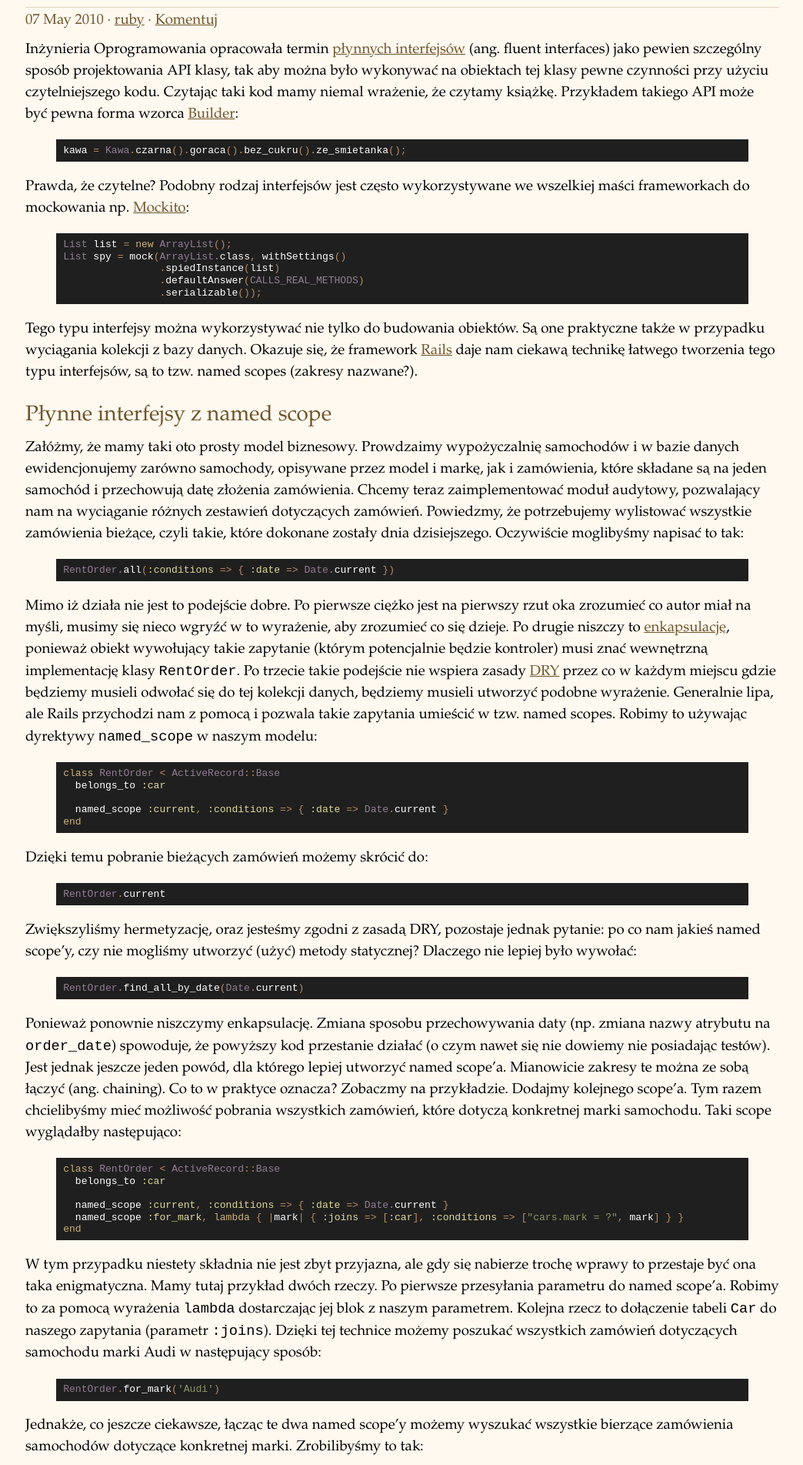
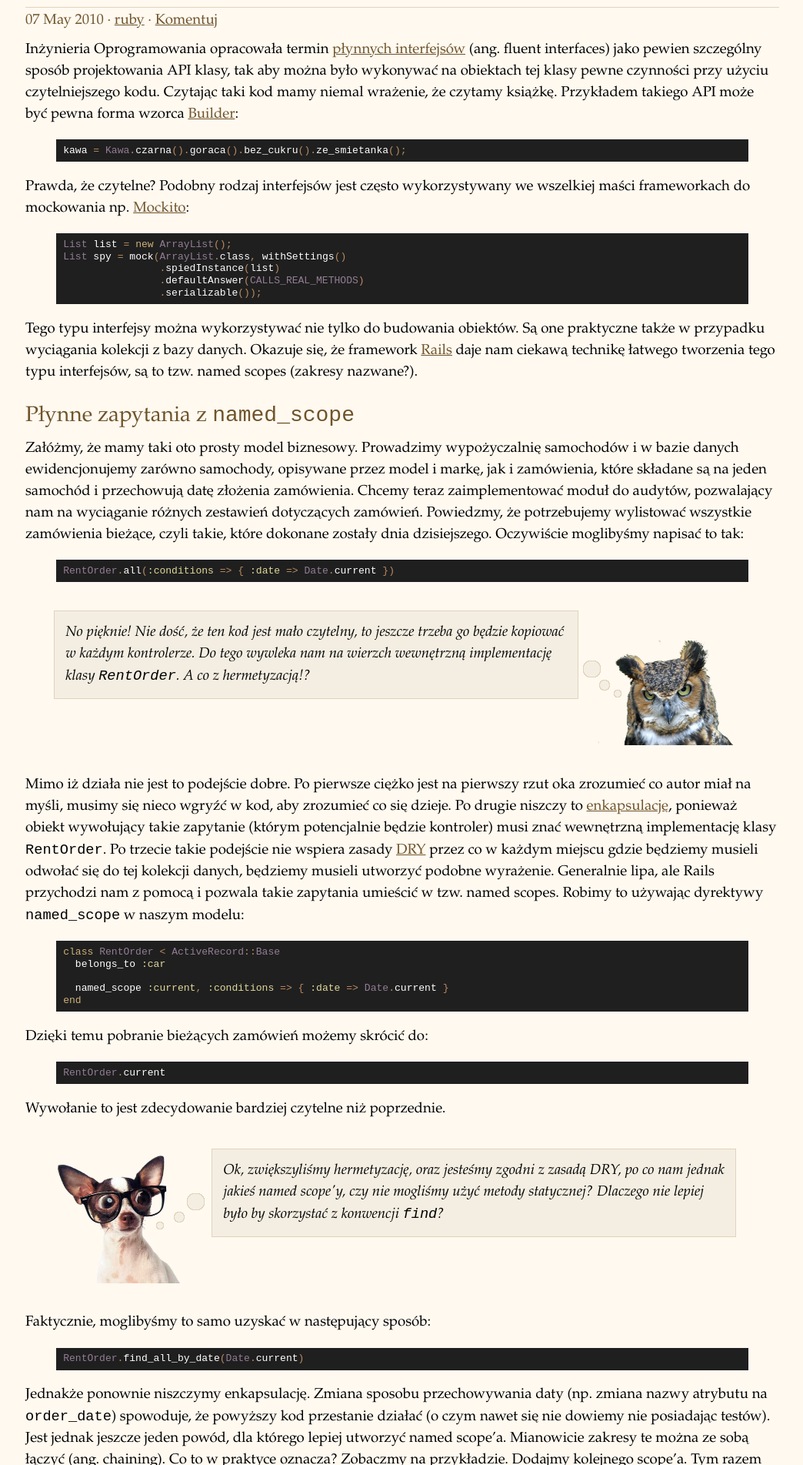
Before and after one commit to michalorman/michalorman-blog-old, a Jekyll site: the page built from blog/ruby/_posts/2010-05-07-plynne-zapytania-w-rails.markdown, in a window 1280 px wide. Shown: the part 373-2276 px from the top of the page at 77% size, without its empty margins (117-1161 px from the left). Built offline with Jekyll 4.4.1, drawn with Linux system fonts in a browser that asks for light colours; Markdown is read by kramdown in place of the engine named in the settings; comment, search, counter and statistics services are not loaded; some of the changed text lies outside the part shown.

Commit message:
Updated named scope post.

```diff
--- a/blog/prince2/_posts/2010-05-01-zarzadzanie-z-wykorzystaniem-tolerancji-w-prince2.markdown
+++ b/blog/prince2/_posts/2010-05-01-zarzadzanie-z-wykorzystaniem-tolerancji-w-prince2.markdown
@@ -68,7 +68,7 @@ narzucono nam następujące wskaźniki (ograniczenia) wykonania wraz z tolerancj
   </tr>
 </table>
 
-<div class="hola">
+<div class="hola_dog">
 <p>Hola, Hola! Jaki jest sens ustalania ujemnej granicy tolerancji dla kosztów i czasu? Czyż nie jest dobrze, gdy
 projekt szacowany na 2 miliony zrobimy za pół, albo zamiast w 18 miesięcy zrobimy go w 6?</p>
 </div>
--- a/blog/ruby/_posts/2010-05-07-plynne-zapytania-w-rails.markdown
+++ b/blog/ruby/_posts/2010-05-07-plynne-zapytania-w-rails.markdown
@@ -14,7 +14,7 @@ książkę. Przykładem takiego API może być pewna forma wzorca [Builder](http
 kawa = Kawa.czarna().goraca().bez_cukru().ze_smietanka();
 {% endhighlight %}
 
-Prawda, że czytelne? Podobny rodzaj interfejsów jest często wykorzystywane we wszelkiej maści frameworkach do
+Prawda, że czytelne? Podobny rodzaj interfejsów jest często wykorzystywany we wszelkiej maści frameworkach do
 mockowania np. [Mockito](http://mockito.org/):
 
 {% highlight java %}
@@ -29,11 +29,11 @@ Tego typu interfejsy można wykorzystywać nie tylko do budowania obiektów. Są
 wyciągania kolekcji z bazy danych. Okazuje się, że framework [Rails](http://rubyonrails.org/) daje nam ciekawą
 technikę łatwego tworzenia tego typu interfejsów, są to tzw. named scopes (zakresy nazwane?).
 
-## Płynne interfejsy z named scope
+## Płynne zapytania z ``named_scope``
 
-Załóżmy, że mamy taki oto prosty model biznesowy. Prowdzaimy wypożyczalnię samochodów i w bazie danych ewidencjonujemy
+Załóżmy, że mamy taki oto prosty model biznesowy. Prowadzimy wypożyczalnię samochodów i w bazie danych ewidencjonujemy
 zarówno samochody, opisywane przez model i markę, jak i zamówienia, które składane są na jeden samochód i przechowują
-datę złożenia zamówienia. Chcemy teraz zaimplementować moduł audytowy, pozwalający nam na wyciąganie różnych
+datę złożenia zamówienia. Chcemy teraz zaimplementować moduł do audytów, pozwalający nam na wyciąganie różnych
 zestawień dotyczących zamówień. Powiedzmy, że potrzebujemy wylistować wszystkie zamówienia bieżące, czyli takie, które
 dokonane zostały dnia dzisiejszego. Oczywiście moglibyśmy napisać to tak:
 
@@ -41,8 +41,13 @@ dokonane zostały dnia dzisiejszego. Oczywiście moglibyśmy napisać to tak:
 RentOrder.all(:conditions => { :date => Date.current })
 {% endhighlight %}
 
+<div class="wise_owl">
+<p>No pięknie! Nie dość, że ten kod jest mało czytelny, to jeszcze trzeba go będzie kopiować w każdym kontrolerze.
+Do tego wywleka nam na wierzch wewnętrzną implementację klasy <code>RentOrder</code>. A co z hermetyzacją!?</p>
+</div>
+
 Mimo iż działa nie jest to podejście dobre. Po pierwsze ciężko jest na pierwszy rzut oka zrozumieć co autor miał
-na myśli, musimy się nieco wgryźć w to wyrażenie, aby zrozumieć co się dzieje. Po drugie niszczy to [enkapsulację](http://pl.wikipedia.org/wiki/Hermetyzacja), ponieważ obiekt wywołujący
+na myśli, musimy się nieco wgryźć w kod, aby zrozumieć co się dzieje. Po drugie niszczy to [enkapsulację](http://pl.wikipedia.org/wiki/Hermetyzacja), ponieważ obiekt wywołujący
 takie zapytanie (którym potencjalnie będzie kontroler) musi znać wewnętrzną implementację klasy ``RentOrder``. Po
 trzecie takie podejście nie wspiera zasady [DRY](http://pl.wikipedia.org/wiki/DRY) przez co w każdym miejscu gdzie
 będziemy musieli odwołać się do tej kolekcji danych, będziemy musieli utworzyć podobne wyrażenie. Generalnie lipa,
@@ -63,14 +68,20 @@ Dzięki temu pobranie bieżących zamówień możemy skrócić do:
 RentOrder.current
 {% endhighlight %}
 
-Zwiększyliśmy hermetyzację, oraz jesteśmy zgodni z zasadą DRY, pozostaje jednak pytanie: po co nam jakieś named
-scope'y, czy nie mogliśmy utworzyć (użyć) metody statycznej? Dlaczego nie lepiej było wywołać:
+Wywołanie to jest zdecydowanie bardziej czytelne niż poprzednie.
+
+<div class="hola_dog">
+<p>Ok, zwiększyliśmy hermetyzację, oraz jesteśmy zgodni z zasadą DRY, po co nam jednak jakieś named
+scope'y, czy nie mogliśmy użyć metody statycznej? Dlaczego nie lepiej było by skorzystać z konwencji <code>find</code>?</p>
+</div>
+
+Faktycznie, moglibyśmy to samo uzyskać w następujący sposób:
 
 {% highlight ruby %}
 RentOrder.find_all_by_date(Date.current)
 {% endhighlight %}
 
-Ponieważ ponownie niszczymy enkapsulację. Zmiana sposobu przechowywania daty (np. zmiana nazwy atrybutu na
+Jednakże ponownie niszczymy enkapsulację. Zmiana sposobu przechowywania daty (np. zmiana nazwy atrybutu na
 ``order_date``) spowoduje, że powyższy kod przestanie działać (o czym nawet się nie dowiemy nie posiadając testów).
 Jest jednak jeszcze jeden powód, dla którego lepiej utworzyć named scope'a. Mianowicie zakresy te można ze
 sobą łączyć (ang. chaining). Co to w praktyce oznacza? Zobaczmy na przykładzie. Dodajmy kolejnego scope'a. Tym
@@ -96,7 +107,9 @@ poszukać wszystkich zamówień dotyczących samochodu marki Audi w następując
 RentOrder.for_mark('Audi')
 {% endhighlight %}
 
-Jednakże, co jeszcze ciekawsze, łącząc te dwa named scope'y możemy wyszukać wszystkie bierzące zamówienia samochodów
+### Łączenie ``named_scope``
+
+Rails pozwala nam łączyć named scope'y w ciągi. Łącząc dwa nasze named scope'y możemy wyszukać wszystkie bieżące zamówienia samochodów
 dotyczące konkretnej marki. Zrobilibyśmy to tak:
 
 {% highlight ruby %}
@@ -109,10 +122,40 @@ Rails połączy te zapytania, generując w wyniku jedno, odpowiednio skonstruowa
 SELECT "rent_orders".* FROM "rent_orders" INNER JOIN "cars" ON "cars".id = "rent_orders".car_id WHERE ((cars.mark = 'Audi') AND ("rent_orders"."date" = '2010-05-07'))
 {% endhighlight %}
 
+<div class="hola_dog">
+<p>Słyszałem kiedyś o train wrecks, czy czasem nie mamy tutaj z tym do czynienia? No i czy
+nie jest niebezpiecznie wywoływać kolejne named scopy na wyniku zwracanym przez poprzedni?</p>
+</div>
+
+### Named scope to nie train wreck
+
+Mimo iż taki ciąg wywołań faktycznie wygląda jak train wreck, to nie mamy tutaj do czynienia z "wagonami". Nie
+łamiemy także [prawa Demeter](http://pl.wikipedia.org/wiki/Prawo_Demeter) mimo iż wysyłamy komunikaty do obiektów
+zwracanych przez poprzednie wywołanie. Dzieje się tak, dlatego że wywołania kierujemy ciągle do tego samego
+obiektu, tylko zamiast jedno po drugim, robimy je wszystkie naraz. Zobaczmy z jaką klasą mamy faktycznie do czynienia:
+
+{% highlight irb %}
+>> RentOrder.current.class
+ => ActiveRecord::NamedScope::Scope
+{% endhighlight %}
+
+Zatem wszystkie wywołania będą kierowane do obiektu klasy ``ActiveRecord::NamedScope::Scope``. Oznacza to, że ten sam
+efekt, co po złączeniu wywołań, osiągnęlibyśmy i w ten sposób:
+
+{% highlight ruby %}
+scope = RentOrder.current
+scope = scope.for_mark('Audi')
+{% endhighlight %}
+
+Ponieważ wszystkie komunikaty kierujemy do tego samego obiektu to nie mamy do czynienia z żadnym z wyżej opisanych
+zjawisk. Ale w ten sposób nie wygląda to tak elegancko jak poprzednio.
+
+### Problemy z named scope'ami
+
 Generalnie w przypadku named scope możemy wykorzystywać te same parametry, jak przy każdym wyszukiwaniu
-metodą ``find``. Jednakże sa pewne ograniczenia. Po pierwsze Rails zgłupieje jak w kilku scope'ach znajdzie
+metodą ``find``. Jednakże są pewne ograniczenia. Po pierwsze Rails zgłupieje jak w kilku scope'ach znajdzie
 poustawiane takie parametry jak ``:limit`` czy ``:order``, dlatego też trzeba być ostrożnym umieszczając
-je w scope'ach. Kolejny problem, dotyczy już samego łączenia scope'ów. Przypuścmy, że chcielibyśmy zrobić coś
+je w scope'ach. Kolejny problem, dotyczy już samego łączenia scope'ów. Przypuśćmy, że chcielibyśmy zrobić coś
 takiego:
 
 {% highlight ruby %}
@@ -137,4 +180,4 @@ Płynne interfejsy to świetna metoda tworzenia czytelnych dla ludzkiego oka API
 ciągi wywołań, które niemal same się będą dokumentowały. Framework Rails pozwala nam tę konwencję przenieść
 na zapytanie SQL-owe. Dzięki dyrektywie ``named_scope`` możemy utworzyć proste zapytania, które będziemy
 potem mogli płynnie łączyć ze sobą. Jest to prosta i elegancka metoda budowania skomplikowanych
-zapytań z prostych klocków, dotego zapewniająca dobrą hermetyzację oraz wspierająca zasadę DRY.
+zapytań z prostych klocków, do tego zapewniająca dobrą hermetyzację oraz wspierająca zasadę DRY.
--- a/stylesheets/default.css
+++ b/stylesheets/default.css
@@ -285,15 +285,17 @@ th {
     text-decoration: line-through;
 }
 
-div.hola {
-    background: url('/images/hola_hola.png') bottom left no-repeat;
+/****** ZOO ***************/
+
+div.hola_dog {
+    background: url('/images/hola_dog.png') bottom left no-repeat;
     min-height: 175px;
     padding: 1em 0 0 205px;
     margin: 1em 3em 2em 2em;
     vertical-align: middle;
 }
 
-div.hola p {
+div.hola_dog p {
     background-color: #f4eee2;
     padding: 0.75em;
     border: 1px solid #e2d3bb;
@@ -301,3 +303,20 @@ div.hola p {
     vertical-align: baseline;
     font-style: italic;
 }
+
+div.wise_owl {
+    background: url('/images/wise_owl.png') bottom right no-repeat;
+    min-height: 175px;
+    padding: 1em 205px 0 0;
+    margin: 1em 3em 2em 2em;
+    vertical-align: middle;
+}
+
+div.wise_owl p {
+    background-color: #f4eee2;
+    padding: 0.75em;
+    border: 1px solid #e2d3bb;
+    -moz-border-radius: 0.4em;
+    vertical-align: baseline;
+    font-style: italic;
+}
```
Also changed, not shown: other parts of blog/ruby/_posts/2010-05-07-plynne-zapytania-w-rails.markdown (+1 -1 lines), images/hola_dog.png (renamed from images/hola_hola.png), images/wise_owl.png (added).
